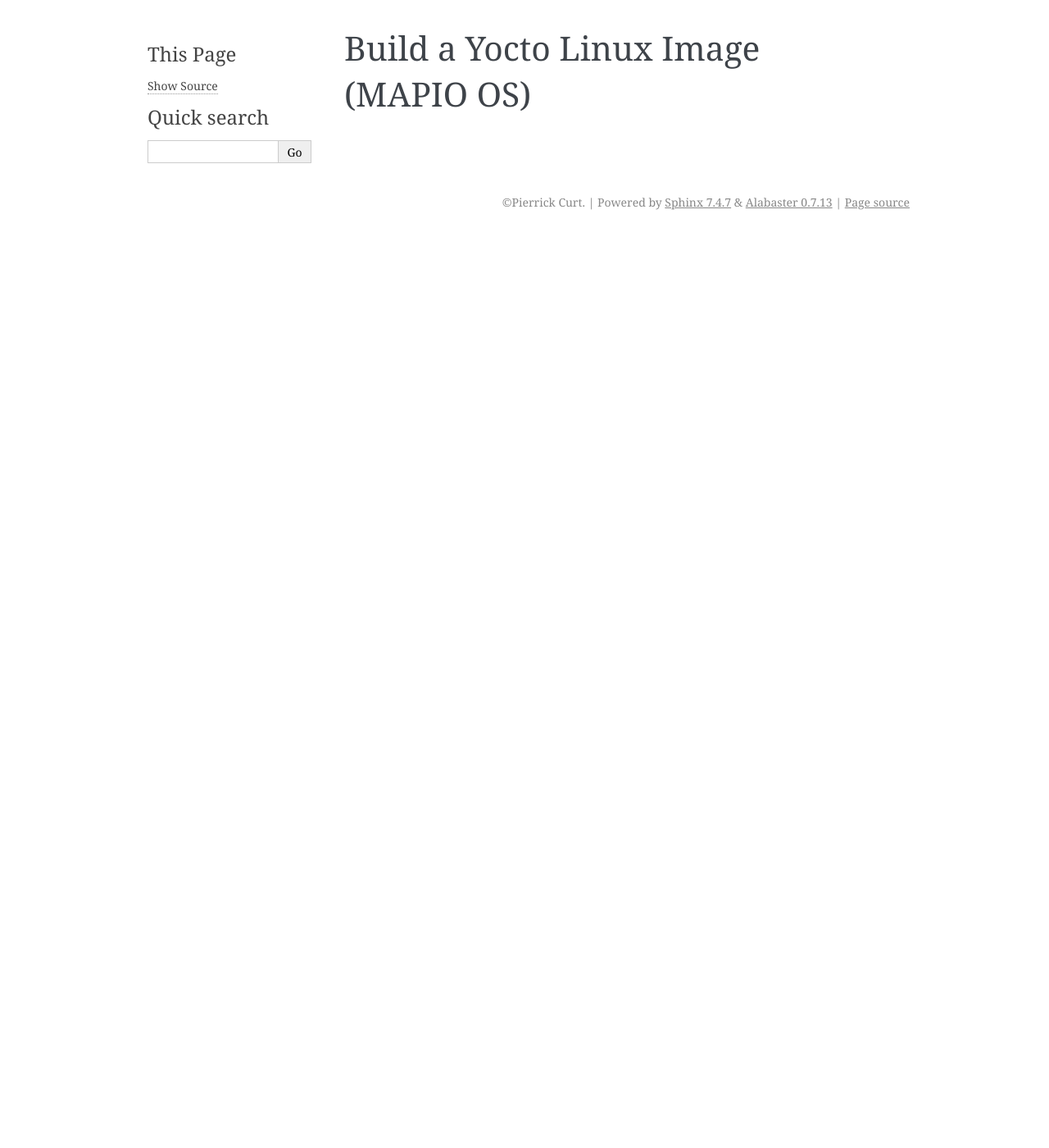
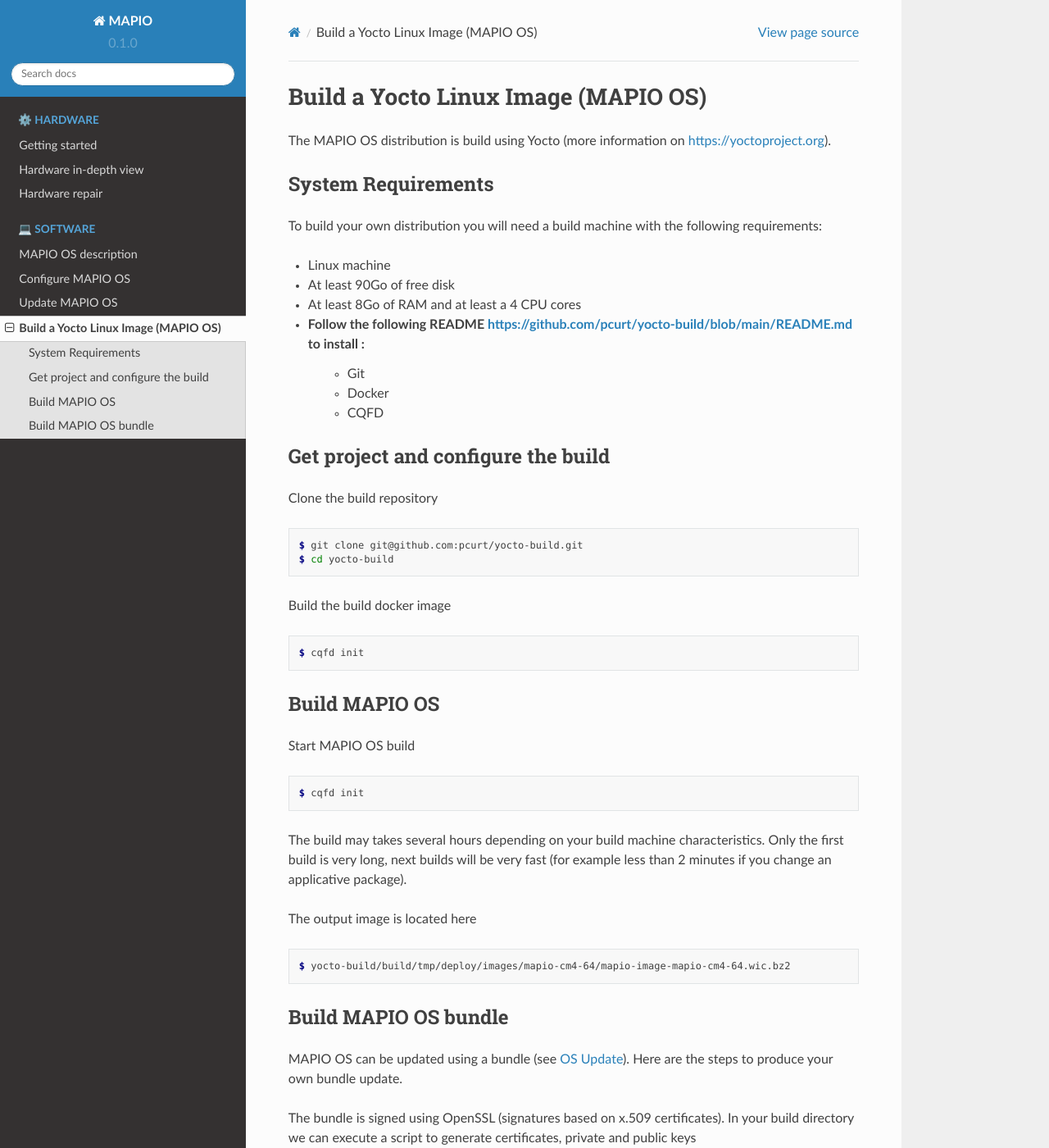
Before and after one commit to pcurt/mapio-docs, a Sphinx documentation site: the page built from docs/source/os-build.rst, in a window 1280 px wide and 1400 px high. Shown: the whole window at 82% size. Built offline with Sphinx 7.4.7 and the Read the Docs theme 2.0.0, drawn with Linux system fonts in a browser that asks for light colours; some of the changed text lies outside the part shown.

Commit message:
feat: add yocto build instructions

```diff
--- a/docs/source/conf.py
+++ b/docs/source/conf.py
@@ -31,7 +31,7 @@
 
 # -- Options for HTML output
 
-html_theme = 'alabaster'
+html_theme = 'sphinx_rtd_theme'
 
 # -- Options for EPUB output
 epub_show_urls = 'footnote'
--- a/docs/source/os-build.rst
+++ b/docs/source/os-build.rst
@@ -1,2 +1,87 @@
 Build a Yocto Linux Image (MAPIO OS)
 =====================================
+
+The MAPIO OS distribution is build using Yocto (more information on https://yoctoproject.org).
+
+System Requirements
+--------------------
+
+To build your own distribution you will need a build machine with the following requirements:
+
+* Linux machine
+* At least 90Go of free disk
+* At least 8Go of RAM and at least a 4 CPU cores
+* Follow the following README https://github.com/pcurt/yocto-build/blob/main/README.md to install :
+    * Git
+    * Docker
+    * CQFD
+
+
+Get project and configure the build
+-------------------------------------
+
+Clone the build repository
+
+.. code-block:: console
+
+    $ git clone git@github.com:pcurt/yocto-build.git
+    $ cd yocto-build
+
+Build the build docker image
+
+.. code-block:: console
+
+    $ cqfd init
+
+Build MAPIO OS
+---------------
+
+Start MAPIO OS build
+
+.. code-block:: console
+
+    $ cqfd init
+
+The build may takes several hours depending on your build machine characteristics.
+Only the first build is very long, next builds will be very fast (for example less than 2 minutes if you change an applicative package).
+
+The output image is located here
+
+.. code-block:: console
+
+    $ yocto-build/build/tmp/deploy/images/mapio-cm4-64/mapio-image-mapio-cm4-64.wic.bz2
+
+Build MAPIO OS bundle
+----------------------
+
+MAPIO OS can be updated using a bundle (see :doc:`OS Update <os-update>`).
+Here are the steps to produce your own bundle update.
+
+The bundle is signed using OpenSSL (signatures based on x.509 certificates).
+In your build directory we can execute a script to generate certificates, private and public keys
+
+.. code-block:: console
+
+    $ yocto-build/layers/meta-rauc/scripts/openssl-ca.sh
+
+Replace the existing ca.cert.pem and private key  with your own :
+
+.. code-block:: console
+
+    $ cp yocto-build/layers/meta-rauc/scripts/openssl-ca/dev/ca.cert.pem yocto-build/layers/meta-mapio-bsp/recipes-core/rauc/files/ca.cert.pem
+    $ cp yocto-build/layers/meta-rauc/scripts/openssl-ca/dev/development-1.cert.pem yocto-build/development-1.cert.pem
+    $ cp yocto-build/layers/meta-rauc/scripts/openssl-ca/dev/private/development-1.key.pem yocto-build/development-1.key.pem
+
+Generate your bundle
+
+.. code-block:: console
+
+    $ cqfd -b bundle
+
+The output bundle is located here
+
+.. code-block:: console
+
+    $ yocto-build/build/tmp/deploy/images/mapio-cm4-64/mapio-bundle-image-mapio-cm4-64.raucb
+
+You can now update your MAPIO OS following these instructions :doc:`OS Update <os-update>`
--- a/docs/source/os-description.rst
+++ b/docs/source/os-description.rst
@@ -14,7 +14,7 @@
 
 * Global services:
     * docker.service:
-         Docker is used to launch ever specific software on MAPIO OS (see :doc:`Examples <examples>`)
+         Docker is used to launch ever specific software on MAPIO OS
 
     * mosquitto.service:
          This is the MQTT broker used by docker services to communicate each over.
```
